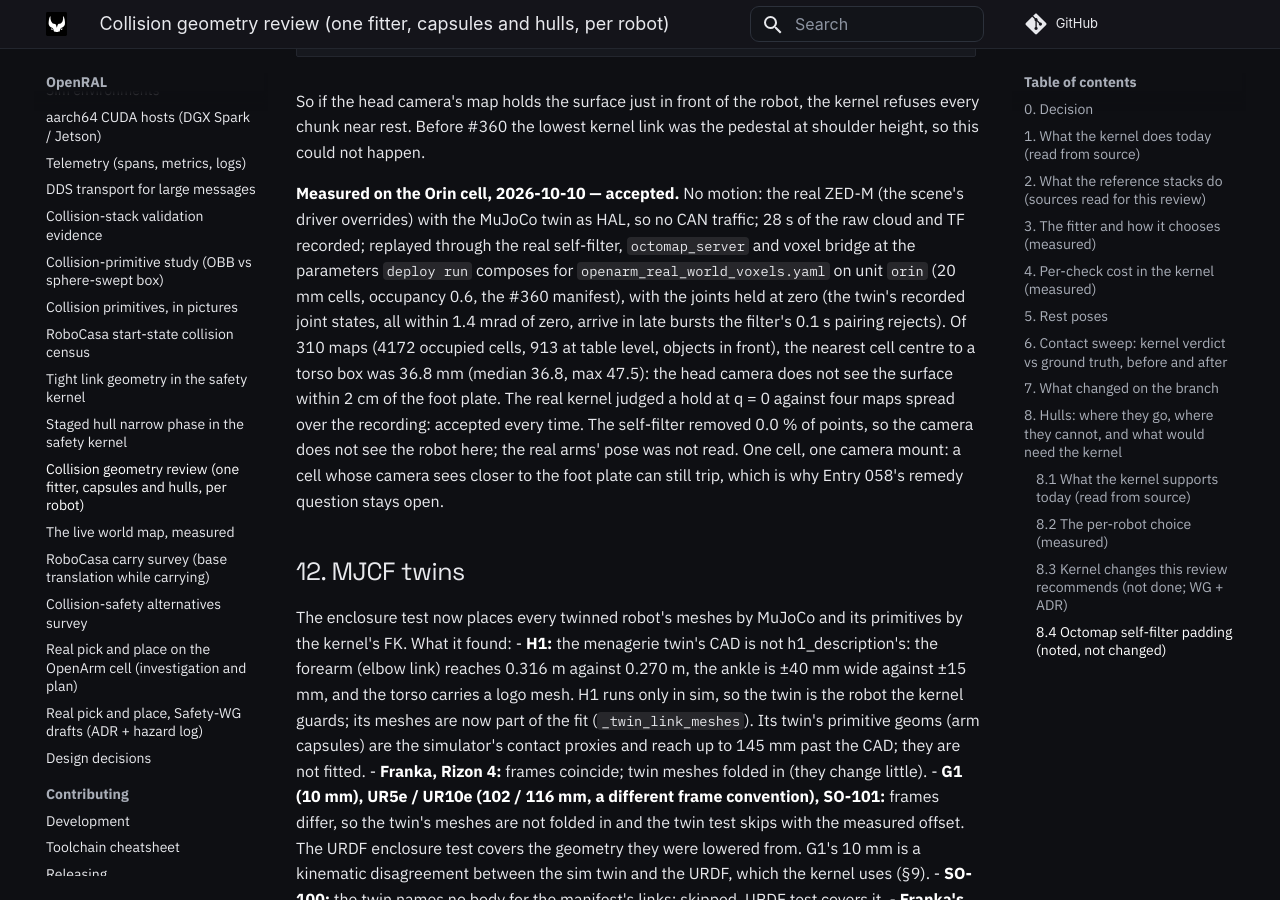
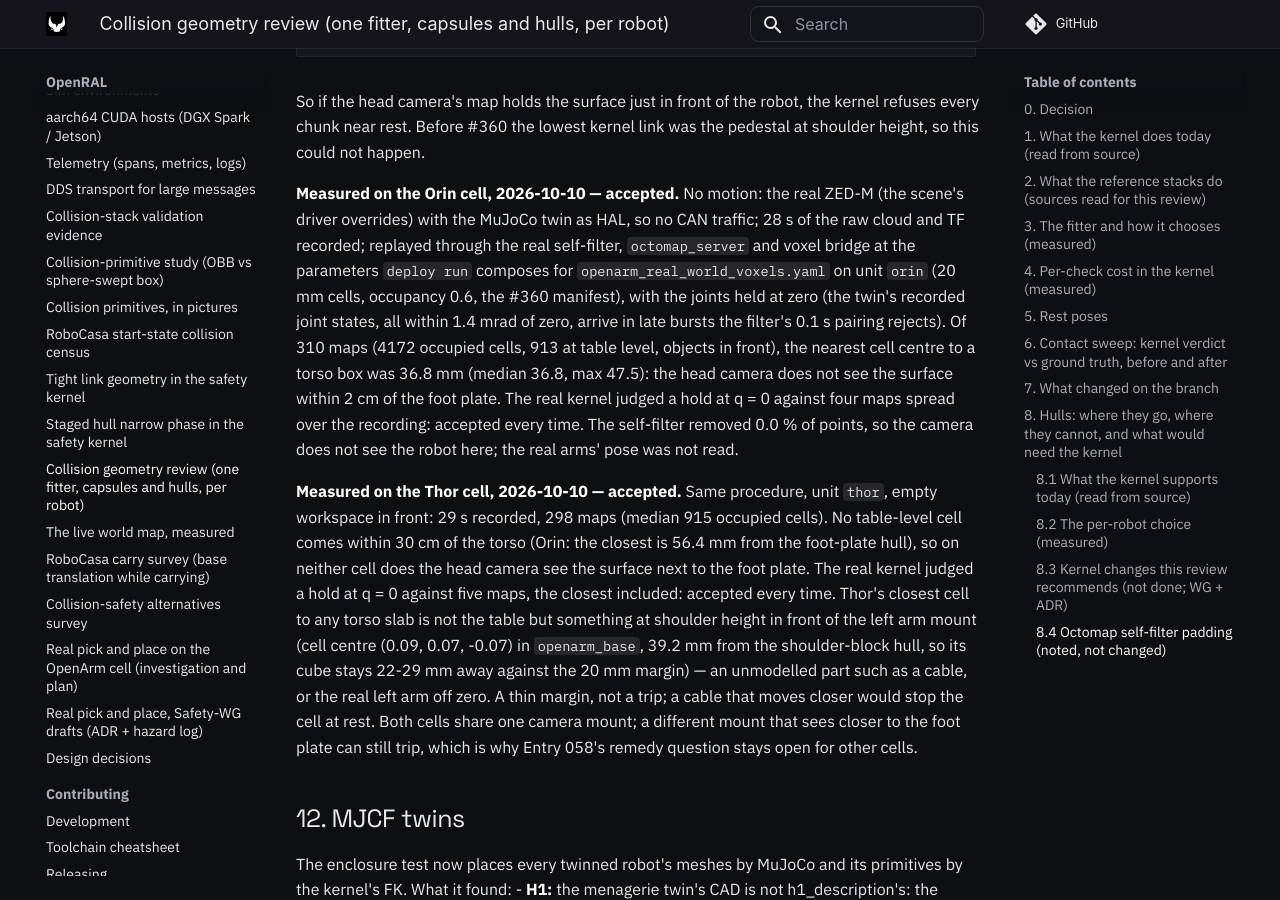
Before and after one commit to OpenRAL/openral, an MkDocs documentation site: the page built from docs/reference/collision-geometry-review.md, in a window 1280 px wide and 900 px high, scrolled down 20531 px. Built offline with MkDocs 1.6.1 and Material for MkDocs 9.7.7, drawn with Linux system fonts in a browser that asks for light colours; comment, search, counter and statistics services are not loaded.

Commit message:
docs(safety): the Thor cell accepts a hold at rest too (measured, no motion)
Same no-motion procedure as the Orin, on the Thor cell (empty workspace): 29 s
of the real ZED-M cloud replayed through the real self-filter, octomap and
voxel bridge at the real-path parameters with the #360 manifest. No
table-level cell comes within 30 cm of the torso, and the real kernel accepts
a hold at q = 0 against every map judged, the closest included. Thor's closest
cell to a torso slab is at shoulder height in front of the left mount (an
unmodelled part or the arm off zero), 22-29 mm from the shoulder-block hull
against the 20 mm margin: thin, not a trip.

Co-Authored-By: Claude Opus 5.5 <noreply@anthropic.com>
Signed-off-by: Adrian <adrianllopart@gmail.com>

```diff
--- a/docs/reference/collision-geometry-review.md
+++ b/docs/reference/collision-geometry-review.md
@@ -637,9 +637,19 @@ rejects). Of 310 maps (4172 occupied cells, 913 at table level, objects in front
 cell centre to a torso box was 36.8 mm (median 36.8, max 47.5): the head camera does not see the
 surface within 2 cm of the foot plate. The real kernel judged a hold at q = 0 against four maps
 spread over the recording: accepted every time. The self-filter removed 0.0 % of points, so the
-camera does not see the robot here; the real arms' pose was not read. One cell, one camera
-mount: a cell whose camera sees closer to the foot plate can still trip, which is why Entry 058's
-remedy question stays open.
+camera does not see the robot here; the real arms' pose was not read.
+
+**Measured on the Thor cell, 2026-10-10 — accepted.** Same procedure, unit `thor`, empty
+workspace in front: 29 s recorded, 298 maps (median 915 occupied cells). No table-level cell
+comes within 30 cm of the torso (Orin: the closest is 56.4 mm from the foot-plate hull), so on
+neither cell does the head camera see the surface next to the foot plate. The real kernel judged
+a hold at q = 0 against five maps, the closest included: accepted every time. Thor's closest cell
+to any torso slab is not the table but something at shoulder height in front of the left arm mount
+(cell centre (0.09, 0.07, -0.07) in `openarm_base`, 39.2 mm from the shoulder-block hull, so its
+cube stays 22-29 mm away against the 20 mm margin) — an unmodelled part such as a cable, or the real
+left arm off zero. A thin margin, not a trip; a cable that moves closer would stop the cell at rest.
+Both cells share one camera mount; a different mount that sees closer to the foot plate can still
+trip, which is why Entry 058's remedy question stays open for other cells.
 
 ## 12. MJCF twins
 
```
